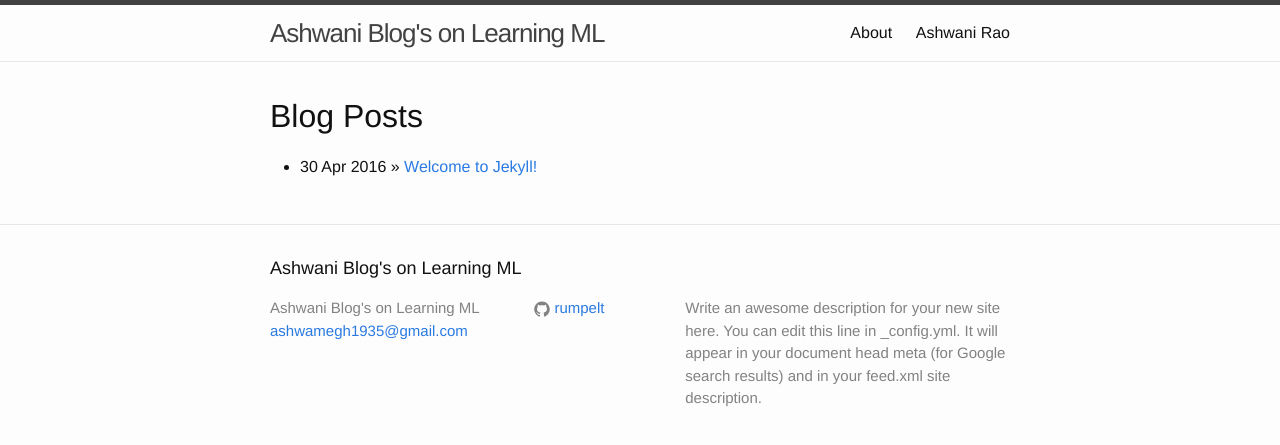
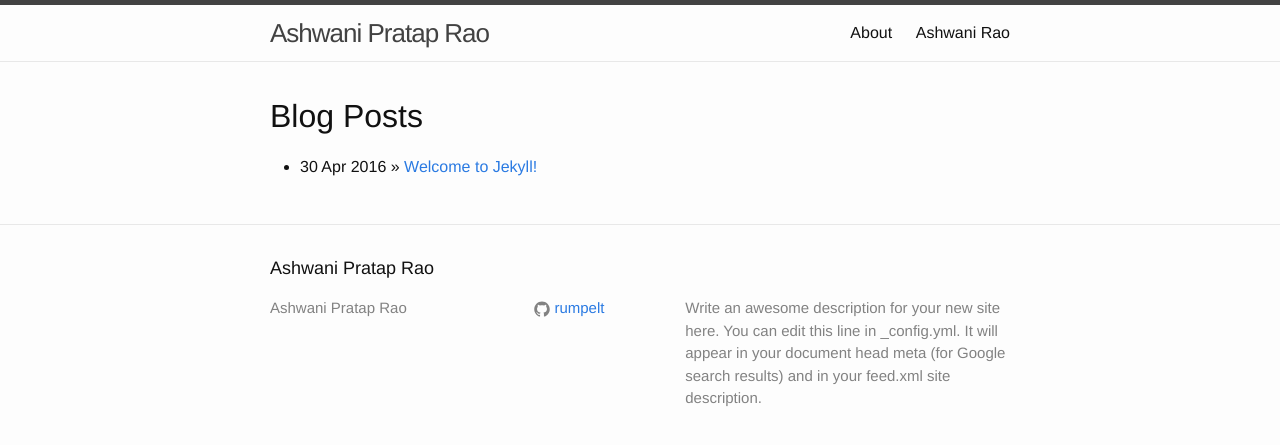
Before and after one commit to rumpelt/rumpelt.github.io, a Jekyll site: the page built from index.html, in a window 1280 px wide. Shown: the top 445 px of the page. Built offline with Jekyll 4.4.1, drawn with Linux system fonts in a browser that asks for light colours.

Commit message:
Force to reload

```diff
--- a/_config.yml
+++ b/_config.yml
@@ -6,8 +6,8 @@
 # 'jekyll serve'. If you change this file, please restart the server process.
 
 # Site settings
-title: Ashwani Blog's on Learning ML
-email: ashwamegh1935@gmail.com
+title: Ashwani Pratap Rao
+#email: ashwamegh1935@gmail.com
 description: > # this means to ignore newlines until "baseurl:"
   Write an awesome description for your new site here. You can edit this
   line in _config.yml. It will appear in your document head meta (for
```
